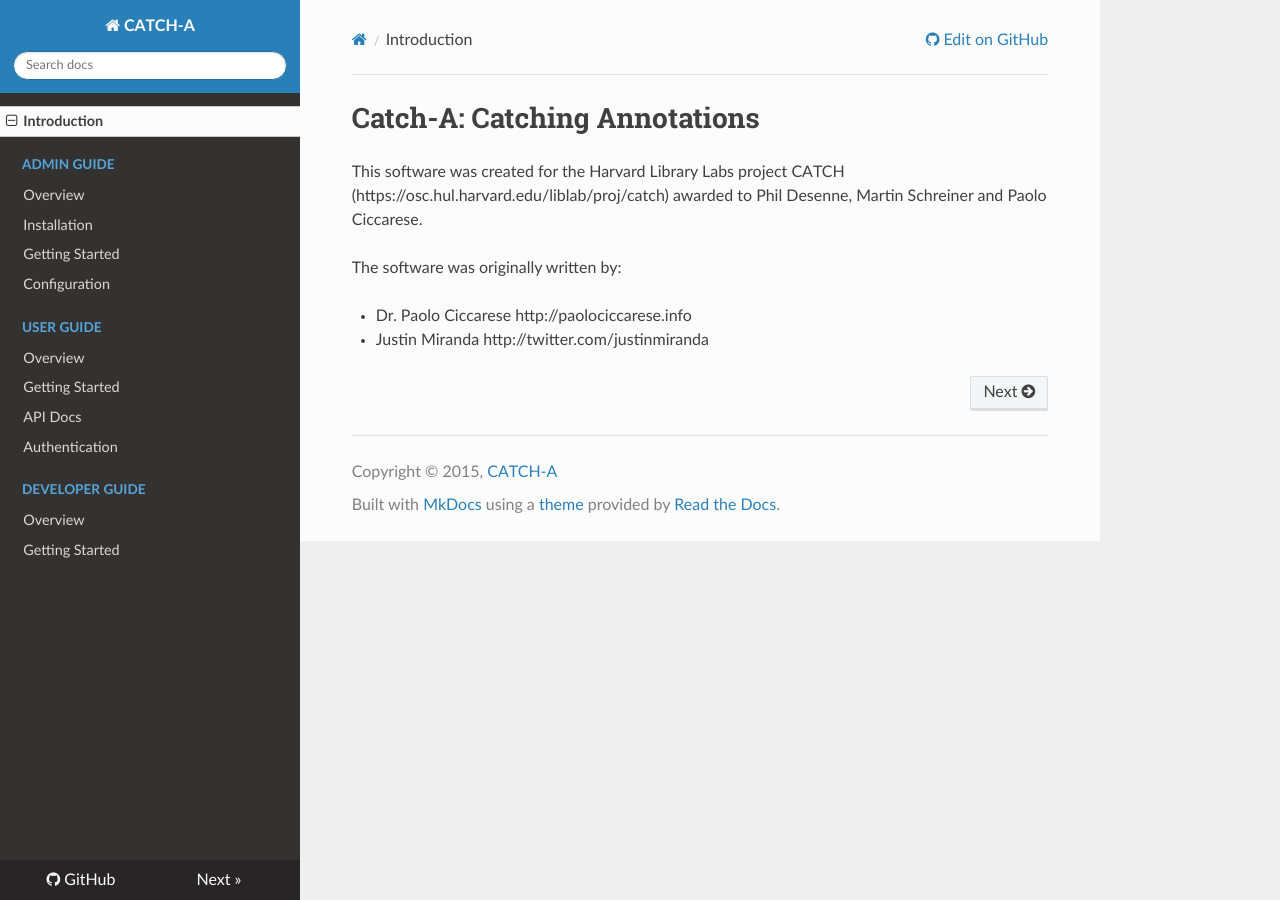
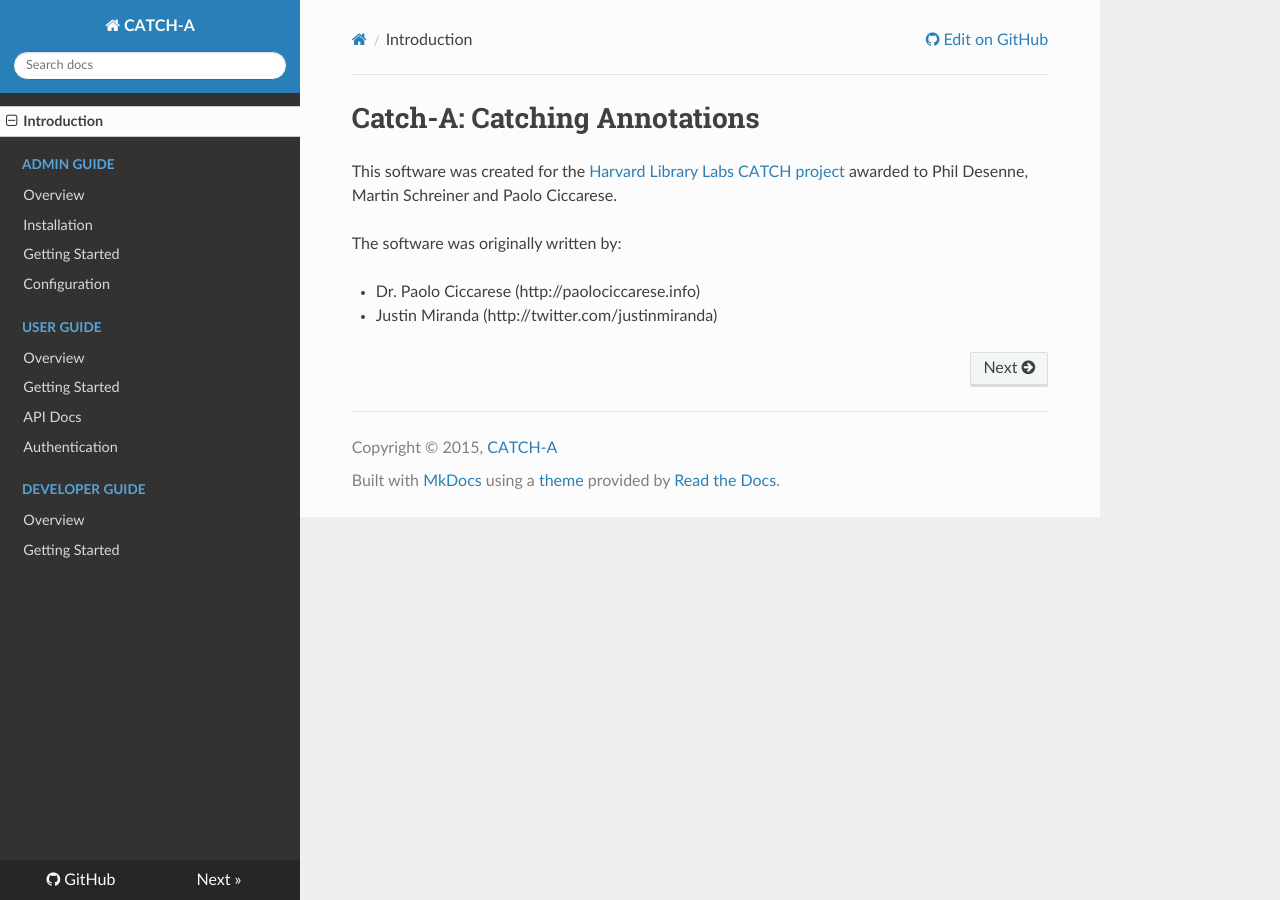
Before and after one commit to annotationsatharvard/catcha, an MkDocs documentation site: the page built from docs/index.md, in a window 1280 px wide. Built offline with MkDocs 1.6.1, drawn with Linux system fonts in a browser that asks for light colours; nearby versions of some CDN libraries; old or Windows-style settings are respelled for this version of MkDocs.

Commit message:
Update index.md

```diff
--- a/docs/index.md
+++ b/docs/index.md
@@ -1,8 +1,8 @@
 # Catch-A: Catching Annotations
 
-This software was created for the Harvard Library Labs project CATCH (https://osc.hul.harvard.edu/liblab/proj/catch) awarded to Phil Desenne, Martin Schreiner and Paolo Ciccarese.
+This software was created for the [Harvard Library Labs CATCH project](https://osc.hul.harvard.edu/liblab/proj/catch) awarded to Phil Desenne, Martin Schreiner and Paolo Ciccarese.
 
 The software was originally written by:
 
-* Dr. Paolo Ciccarese http://paolociccarese.info
-* Justin Miranda http://twitter.com/justinmiranda
+* Dr. Paolo Ciccarese (http://paolociccarese.info)
+* Justin Miranda (http://twitter.com/justinmiranda)
```
